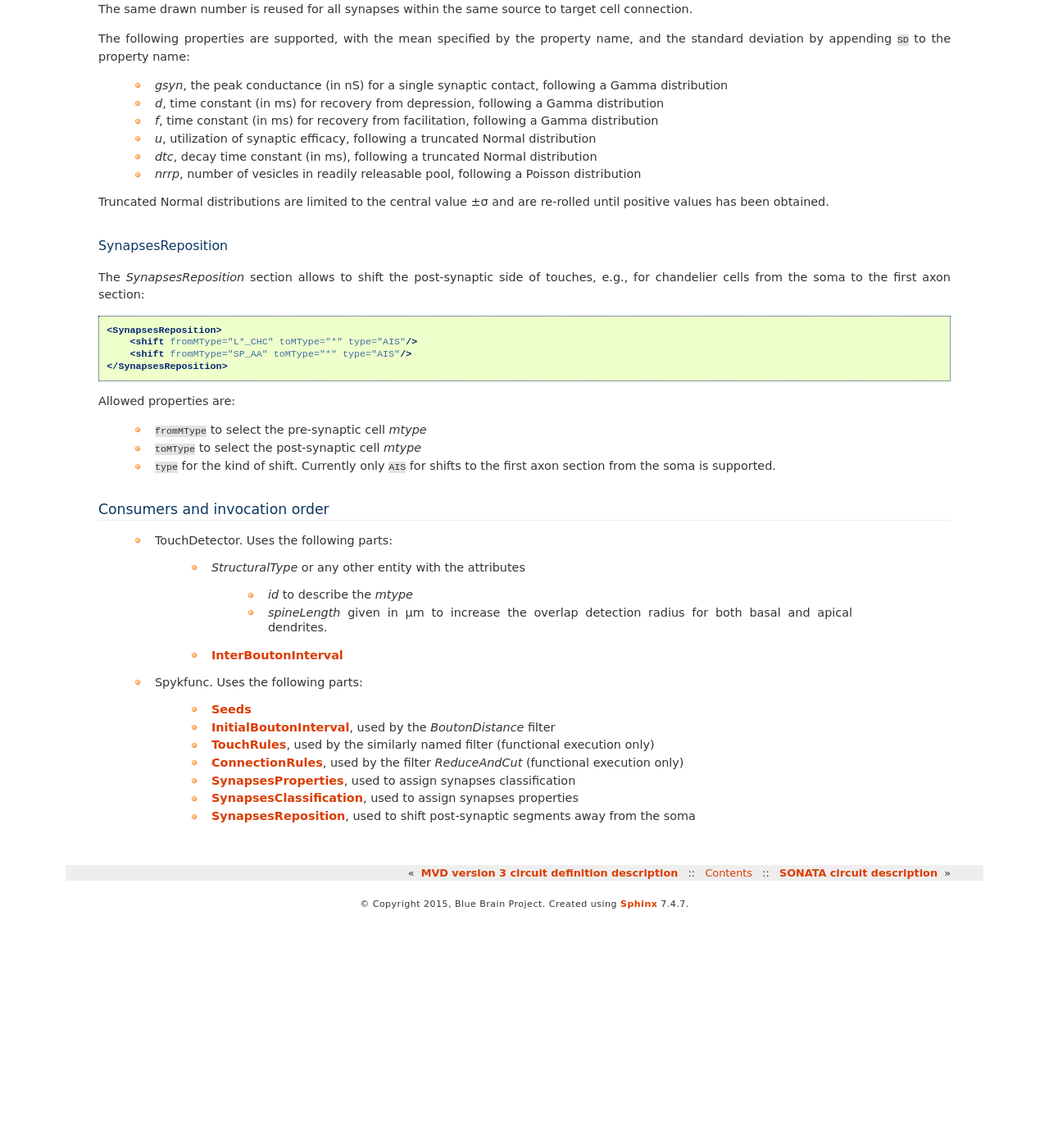
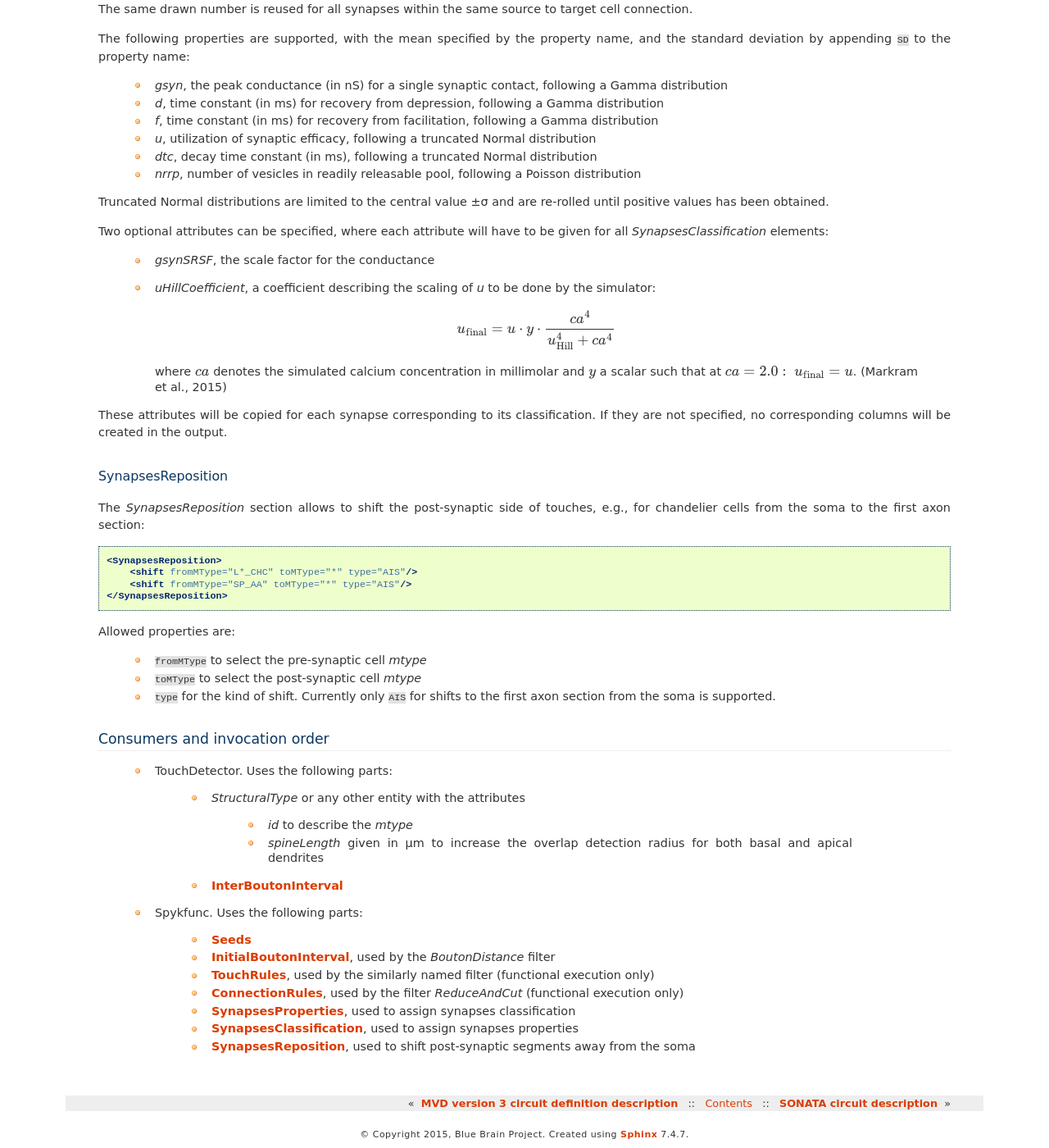
Before and after one commit to BlueBrain/sonata-extension, a Sphinx documentation site: the page built from source/recipe.rst, in a window 1280 px wide and 1400 px high, scrolled down 3831 px. Shown: the whole window at 82% size. Built offline with Sphinx 7.4.7, drawn with Linux system fonts in a browser that asks for light colours; before the commit the page ends 4950 px from its top, so only the background shows below that.

Commit message:
Mention new fields for synapse properties.
Change-Id: I74befc174294b775570798b39fea17a52c64b61a

```diff
--- a/source/conf.py
+++ b/source/conf.py
@@ -37,6 +37,7 @@ sys.path.insert(0, os.path.join(local_path, 'extensions'))
 # ones.
 extensions = [
     'sphinx.ext.todo',
+    'sphinx.ext.mathjax',
     'blueconfig_sphinx',
 ]
 
--- a/source/recipe.rst
+++ b/source/recipe.rst
@@ -239,14 +241,33 @@ property name, and the standard deviation by appending ``SD`` to the
 property name:
 
  - `gsyn`, the peak conductance (in nS) for a single synaptic contact, following a Gamma distribution
- - `d`, time constant  (in ms) for recovery from depression, following a Gamma distribution
- - `f`, time constant  (in ms) for recovery from facilitation, following a Gamma distribution
+ - `d`, time constant (in ms) for recovery from depression, following a Gamma distribution
+ - `f`, time constant (in ms) for recovery from facilitation, following a Gamma distribution
  - `u`, utilization of synaptic efficacy, following a truncated Normal distribution
  - `dtc`, decay time constant (in ms), following a truncated Normal distribution
  - `nrrp`, number of vesicles in readily releasable pool, following a Poisson distribution
 
 Truncated Normal distributions are limited to the central value ±σ and are
 re-rolled until positive values has been obtained.
+
+Two optional attributes can be specified, where each attribute will have to
+be given for all `SynapsesClassification` elements:
+
+ - `gsynSRSF`, the scale factor for the conductance
+ - `uHillCoefficient`, a coefficient describing the scaling of `u` to be
+   done by the simulator:
+
+   .. math::
+
+      u_\text{final} = u \cdot y \cdot \frac{ca^4}{u_\text{Hill}^4 + ca^4}
+
+   where :math:`ca` denotes the simulated calcium concentration in
+   millimolar and :math:`y` a scalar such that at
+   :math:`ca = 2.0:\ u_\text{final} = u`. (Markram et al., 2015)
+
+These attributes will be copied for each synapse corresponding to its
+classification.  If they are not specified, no corresponding columns will
+be created in the output.
 
 SynapsesReposition
 ~~~~~~~~~~~~~~~~~~
@@ -276,7 +297,7 @@ Consumers and invocation order
 
         - `id` to describe the `mtype`
         - `spineLength` given in μm to increase the overlap detection
-          radius for both basal and apical dendrites.
+          radius for both basal and apical dendrites
 
     - `InterBoutonInterval`_
 
```
Also changed, not shown: other parts of source/recipe.rst (+2 -0 lines), source/sonata.rst (+5 -4 lines).
